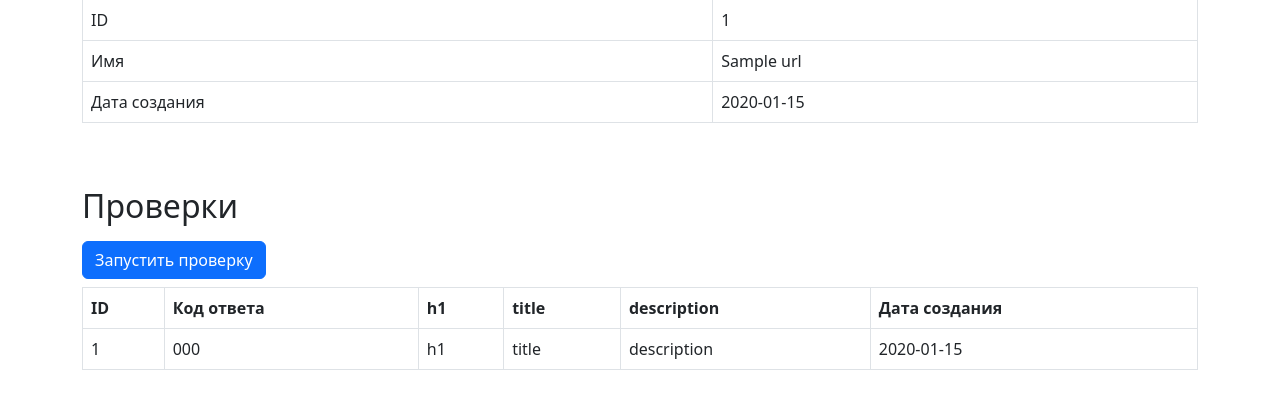
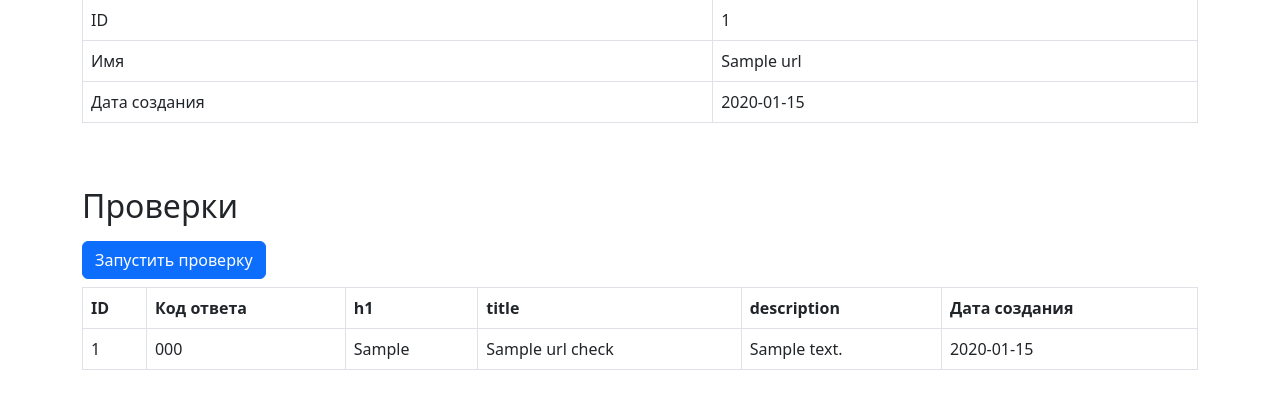
Before and after one commit to Bkorob/flask_page_analyzer, a Flask app: page /urls/1 in a window 1280 px wide. Shown: the part 129-538 px from the top of the page. Run offline with Flask 2, Linux system fonts and the light colour scheme; a database or web service that is not in the repository returns one stand-in record (values such as "Sample title"); some libraries are stand-ins or nearby versions.

Commit message:
step 6 добавление BS4

```diff
--- a/page_analyzer/app.py
+++ b/page_analyzer/app.py
@@ -110,7 +110,6 @@ def show_urls():
                     url_checks.status_code
                     FROM urls LEFT JOIN url_checks
                     ON urls.id=url_checks.url_id
-                    ORDER BY urls.id DESC
                     ''')
             checks = cur.fetchall()
             return render_template(
@@ -136,11 +135,20 @@ def get_check(id):
                             '''INSERT INTO url_checks (
                                 url_id,
                                 status_code,
+                                h1,
+                                title,
+                                description,
                                 created_at
-                            ) VALUES (%s, %s, %s)''',
-                            (id, url_data['status_code'], datetime.now(),),)
+                            ) VALUES (%s, %s, %s, %s, %s, %s)''',
+                            (id,
+                             url_data['status_code'],
+                             url_data['h1'],
+                             url_data['title'],
+                             url_data['description'],
+                             datetime.now(),),)
                         flash('Страница успешно проверена', 'success')
                         return redirect(url_for('show_url', id=id,))
+
             except RequestException:
                 flash('Произошла ошибка проверки', 'danger')
                 return redirect(url_for('show_url', id=id,))
--- a/page_analyzer/templates/url.html
+++ b/page_analyzer/templates/url.html
@@ -78,9 +78,9 @@
         <tr>
         <td>{{ check.id }}</td>
         <td>{{ check.status_code }}</td>
-        <td>h1</td>
-        <td>title</td>
-        <td>description</td>
+        <td>{{ check.h1 }}</td>
+        <td>{{ check.title }}</td>
+        <td>{{ check.description }}</td>
         <td>{{ check.created_at.strftime('%Y-%m-%d') }}</td>
         {% endfor %}
       </tr>
--- a/pyproject.toml
+++ b/pyproject.toml
@@ -15,6 +15,7 @@ python-dotenv = "^1.0.1"
 psycopg2-binary = "^2.9.9"
 validators = "^0.22.0"
 requests = "^2.31.0"
+beautifulsoup4 = "^4.12.3"
 
 [build-system]
 requires = ["poetry-core>=1.2.2"]
```
Also changed, not shown: page_analyzer/url_check.py (+9 -1 lines), 1 other file.
